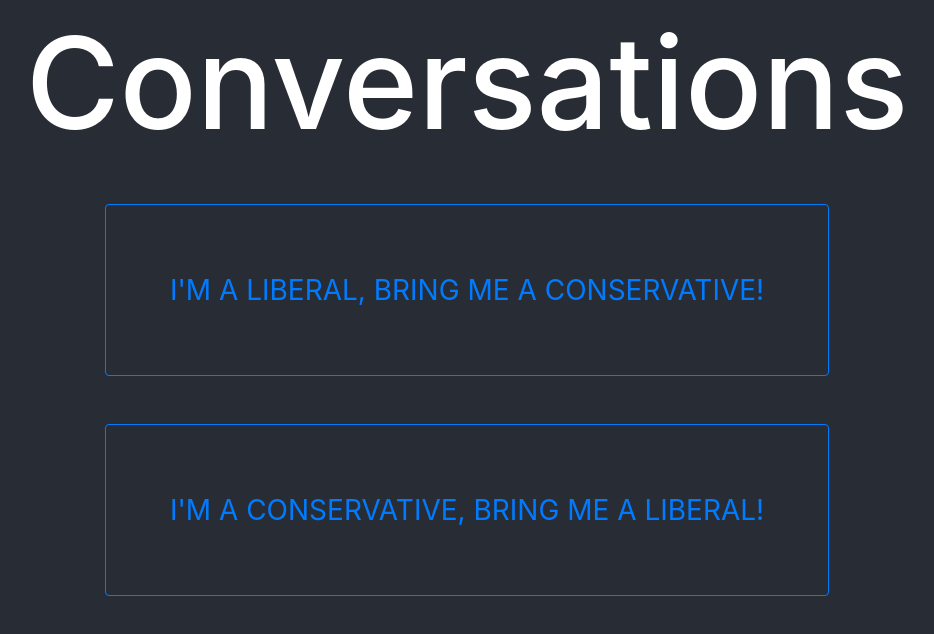
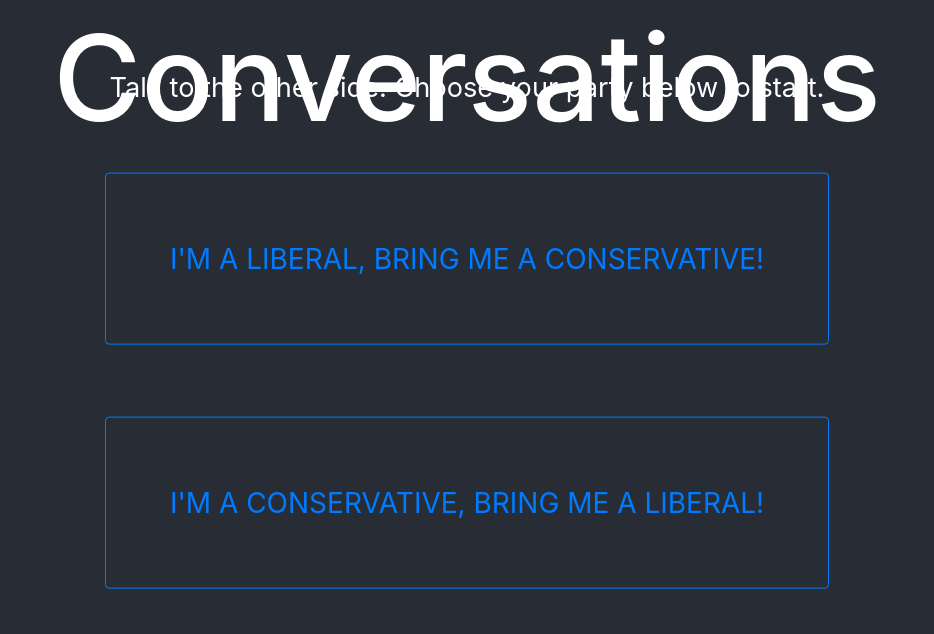
Before and after one commit to yuriybash/political-roulette, a React (Create React App) app in the folder client/: page / in a window 1280 px wide. Shown: the top 634 px of the page, without its empty margins (173-1107 px from the left). Built offline with nearby package versions, Linux system fonts and the light colour scheme.

Commit message:
adds instructions

```diff
--- a/client/src/App.css
+++ b/client/src/App.css
@@ -30,21 +30,21 @@ root,
   position:absolute;
   top:0;
   margin-top: 0.5%;
-  font-size: 16vh;
+  font-size: 15vh;
 }
 
 .user_selection {
   position: absolute;
-  top: 50%;
+  top: 45%;
   left: 50%;
   transform: translate(-50%, -50%);
   width:100%;
 }
 
 .btn {
-  margin: 3vh;
   font-size: 28px;
   padding: 5%;
+  margin: 6vh 3vh 3vh;
 }
 
 .delay {
@@ -54,7 +54,6 @@ root,
   transform: translate(-50%, -50%);
   width: 45%;
   margin-left: 24vh;
-  /*float: left;*/
 }
 
 .please_wait {
@@ -74,3 +73,15 @@ video{
 #local_video {
   width: 25%;
 }
+
+.jumbotron {
+  padding: 4vh;
+  max-width: 60vh;
+  /*margin: 0 -50% 0 30%;*/
+}
+
+.instructions {
+  color:white;
+  font-size: 3.4vh;
+  margin-top: -5vh;
+}
--- a/client/src/App.js
+++ b/client/src/App.js
@@ -1,6 +1,6 @@
 import React, {Component} from 'react';
 import './App.css';
-import {Button, Alert} from 'reactstrap';
+import {Alert, Button, Jumbotron} from 'reactstrap';
 import ReactLoading from 'react-loading';
 import {connect} from "./connection";
 
@@ -43,6 +43,9 @@ class UserSelection extends React.Component {
     render() {
         return (
             <div>
+                <p className="instructions" color="white">
+                        Talk to the other side. Choose your party below to start.
+                </p>
                 <Button onClick={this.props.onClick.bind(this, "liberal")} outline color="primary">I'M A LIBERAL, BRING ME A CONSERVATIVE!</Button>{' '}
                 <Button onClick={this.props.onClick.bind(this, "conservative")} outline color="primary">I'M A CONSERVATIVE, BRING ME A LIBERAL!</Button>{' '}
             </div>
```
